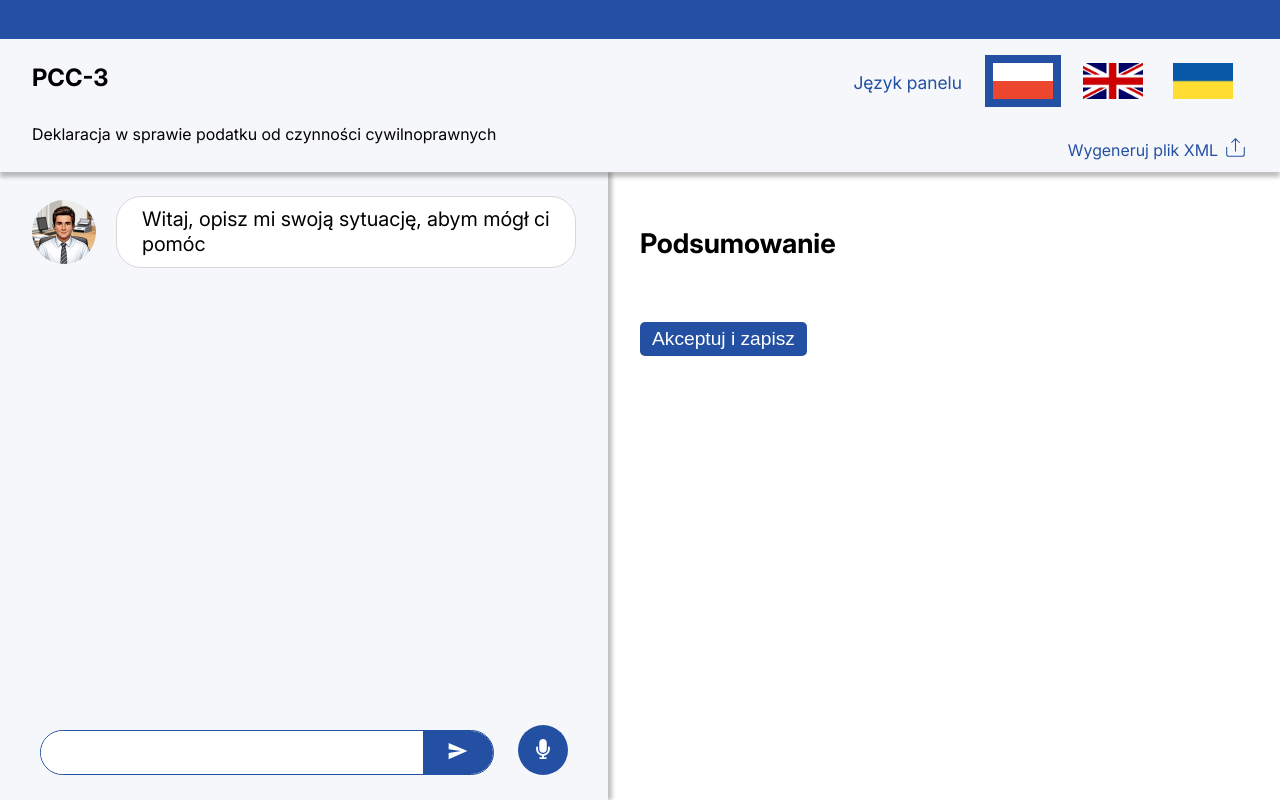
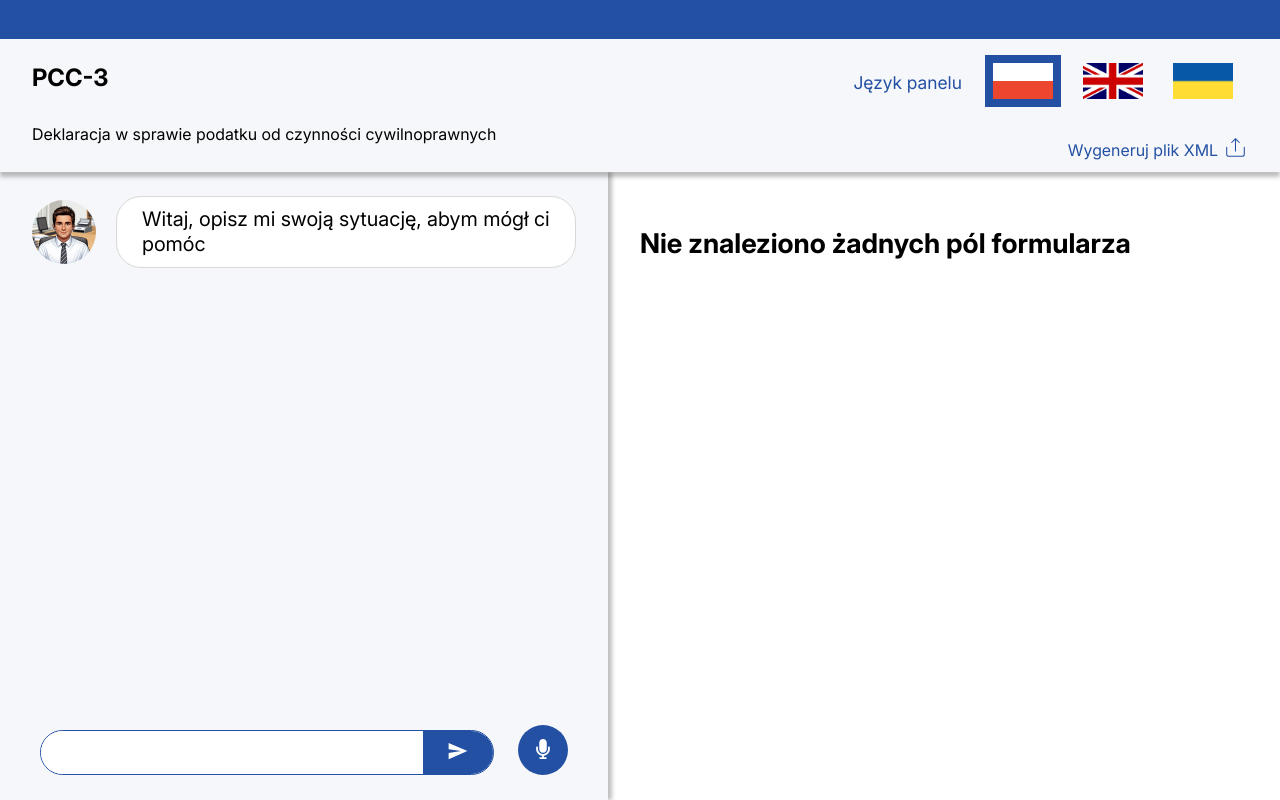
Before and after one commit to LenartPiotr/HackYeah2024, a React (Vite) app in the folder frontend/: page / in a window 1280 px wide. Built offline with nearby package versions, Linux system fonts and the light colour scheme.

Commit message:
add empty summary state

```diff
--- a/frontend/src/components/Summary/Summary.tsx
+++ b/frontend/src/components/Summary/Summary.tsx
@@ -6,8 +6,11 @@ import SummaryValue from '../SummaryValue/SummaryValue';
 const Summary = ({ settings, responses, summaryToggle }: SummaryProps) => {
     const categories = new Set(responses.map((summary: SummaryType) => summary.category));
 
-    const summaryElements = [...categories].map((category: string) => {
+    const sortedCategories = Array.from(categories).sort((a, b) => {
+        return a.localeCompare(b);
+    });
 
+    const summaryElements = [...sortedCategories].map((category: string) => {
         const categoryData = responses
             .filter((summary: SummaryType) => summary.category === category)
             .map((summary: SummaryType) => (
@@ -31,9 +34,23 @@ const Summary = ({ settings, responses, summaryToggle }: SummaryProps) => {
 
     return (
         <div className={`main-summary ${summaryToggle && 'active'}`}>
-            <h2 className='summary-title'>{messages['summary-title'][settings.language]}</h2>
-            {...summaryElements}
-            <button className='summary-accept'>{messages['accept-button'][settings.language]}</button>
+            {
+                responses.length === 0 ? (
+                    <h2 className='summary-title'>
+                        {messages['empty-summary-title'][settings.language]}
+                    </h2>
+                ) : (
+                    <>
+                        <h2 className='summary-title'>
+                            {messages['summary-title'][settings.language]}
+                        </h2>
+                        {summaryElements}
+                        <button className='summary-accept'>
+                            {messages['accept-button'][settings.language]}
+                        </button>
+                    </>
+                )
+            }
         </div>
     )
 };
@@ -48,6 +65,11 @@ const messages = {
         'polish': 'Akceptuj i zapisz',
         'english': 'Confirm and save',
         'ukrainian': 'Підтвердити та зберегти'
+    },
+    'empty-summary-title': {
+        'polish': 'Nie znaleziono żadnych pól formularza',
+        'english': 'No form fields found',
+        'ukrainian': 'Поля форми не знайдено'
     }
 }
 
```
